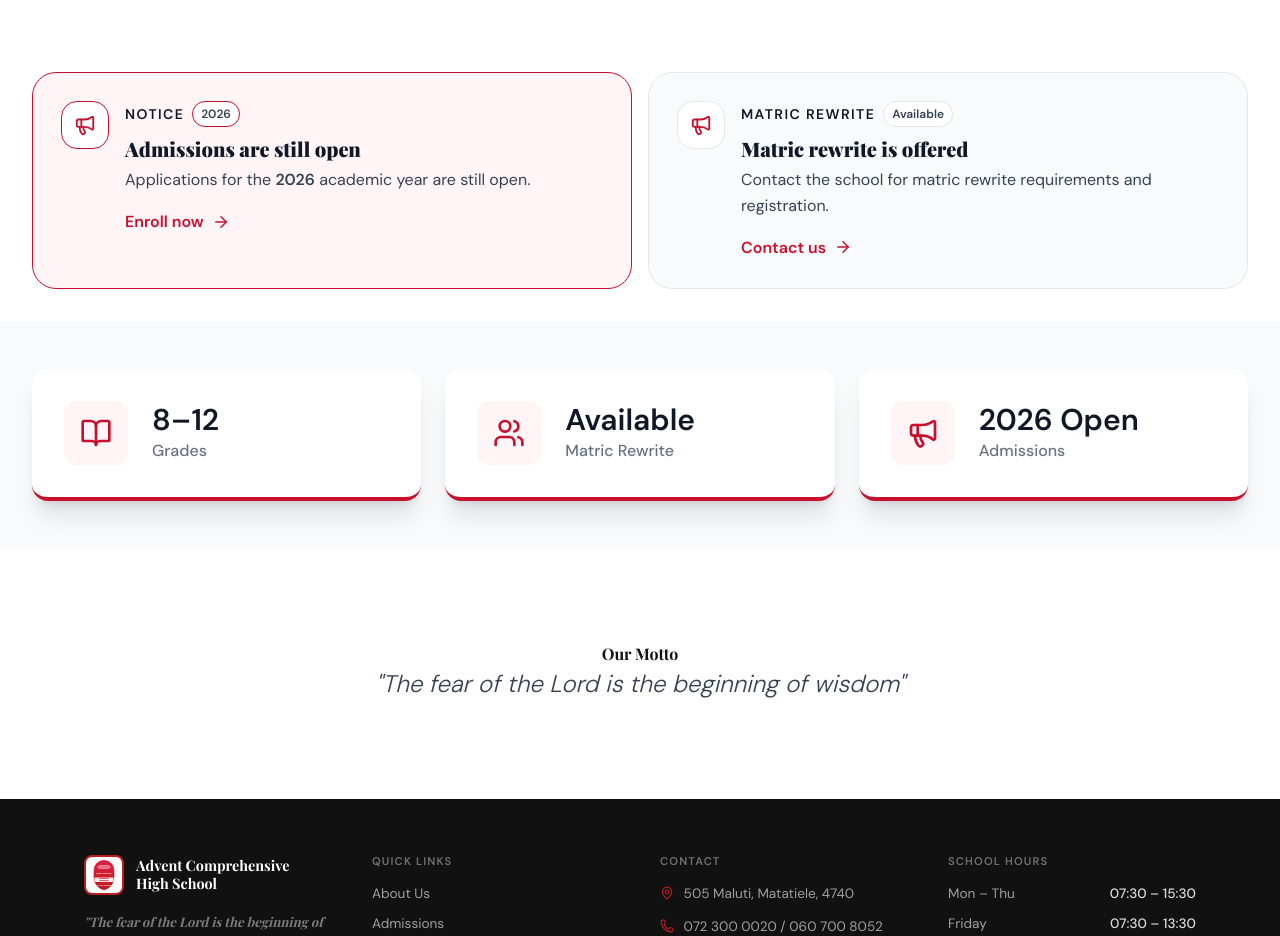
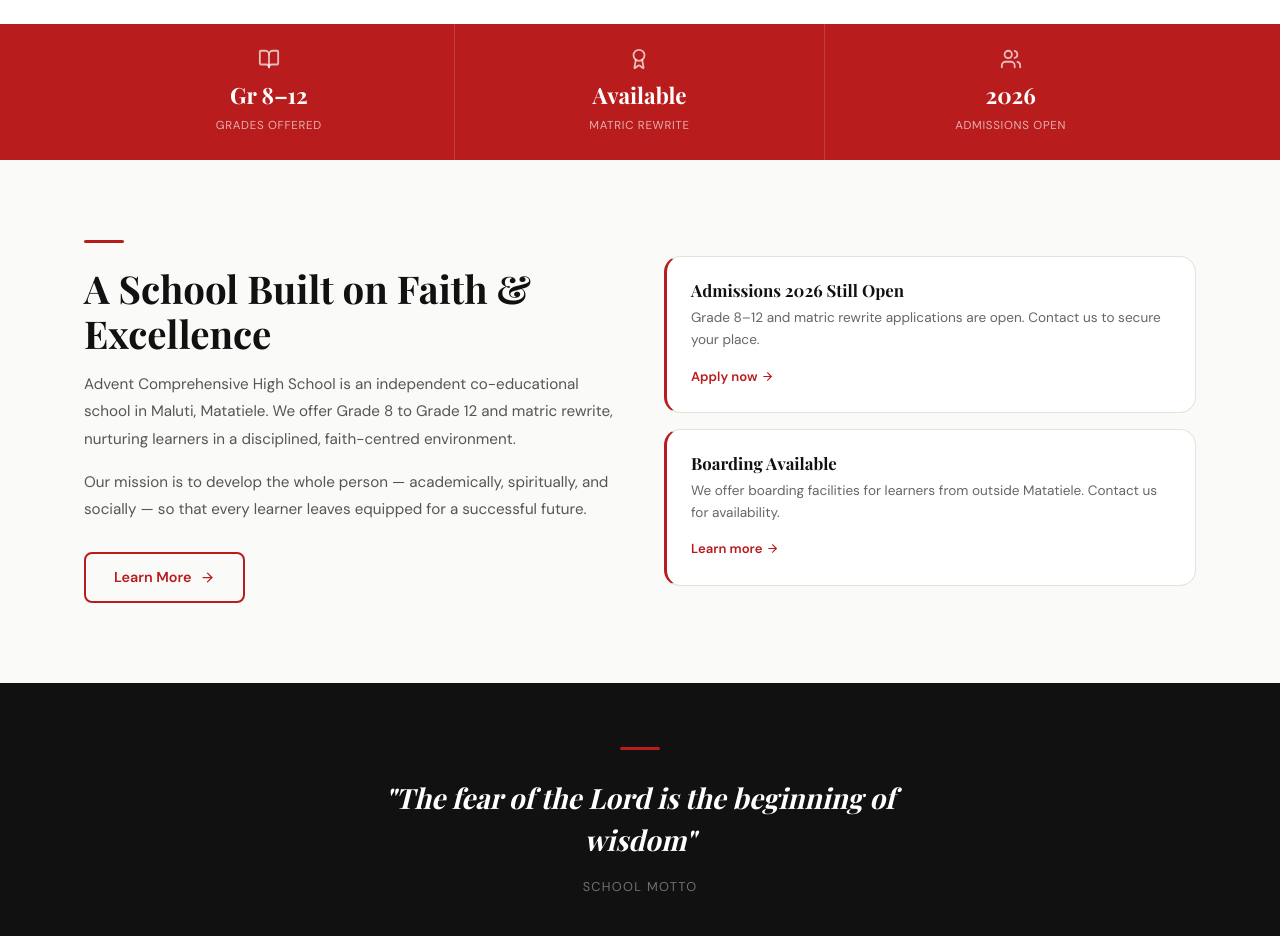
Before and after one commit to slmazwi-coder/advent-high-school, a React (Vite) app: page / in a window 1280 px wide. Shown: the part 1320-2256 px from the top of the page. Built offline with nearby package versions, Linux system fonts and the light colour scheme; a web font is replaced by a local one.

Commit message:
Update Home.tsx

```diff
--- a/src/pages/Home.tsx
+++ b/src/pages/Home.tsx
@@ -1,96 +1,106 @@
 import React from 'react';
-import { motion } from 'motion/react';
-import { BookOpen, Users, Megaphone, ArrowRight } from 'lucide-react';
+import { ArrowRight, BookOpen, Users, Award, Phone } from 'lucide-react';
 
 const stats = [
-  { label: 'Grades', value: '8–12', icon: BookOpen },
-  { label: 'Matric Rewrite', value: 'Available', icon: Users },
-  { label: 'Admissions', value: '2026 Open', icon: Megaphone },
+  { value: 'Gr 8–12', label: 'Grades Offered', icon: BookOpen },
+  { value: 'Available', label: 'Matric Rewrite', icon: Award },
+  { value: '2026', label: 'Admissions Open', icon: Users },
 ];
 
-export const Home = () => {
-  return (
-    <div className="flex flex-col">
-      <section className="py-10 sm:py-12 bg-white">
-        <div className="mx-auto max-w-7xl w-full px-4 sm:px-6 lg:px-8">
-          <div className="grid grid-cols-1 lg:grid-cols-2 gap-4">
-            <div className="rounded-3xl border border-[#C8102E] bg-[#FFF5F7] p-6 sm:p-7 flex gap-4 items-start">
-              <div className="p-3 rounded-2xl bg-white border border-[#C8102E] text-[#C8102E] shrink-0">
-                <Megaphone size={22} />
+export const Home = () => (
+  <div>
+    {/* Stats strip */}
+    <section style={{ background: '#B91C1C' }}>
+      <div className="container-narrow" style={{ display: 'grid', gridTemplateColumns: 'repeat(3, 1fr)' }}>
+        {stats.map((s, i) => (
+          <div key={i} style={{
+            padding: '1.5rem 1rem',
+            display: 'flex',
+            flexDirection: 'column',
+            alignItems: 'center',
+            textAlign: 'center',
+            borderRight: i < stats.length - 1 ? '1px solid rgba(255,255,255,0.15)' : 'none',
+          }}>
+            <s.icon size={22} style={{ color: 'rgba(255,255,255,0.7)', marginBottom: '0.5rem' }} />
+            <div style={{ fontFamily: 'var(--font-display)', fontWeight: 700, fontSize: 'clamp(1rem, 3vw, 1.4rem)', color: '#fff' }}>{s.value}</div>
+            <div style={{ fontFamily: 'var(--font-body)', fontSize: '0.72rem', color: 'rgba(255,255,255,0.65)', textTransform: 'uppercase', letterSpacing: '0.06em', marginTop: '0.2rem' }}>{s.label}</div>
           </div>
-              <div className="min-w-0">
-                <div className="flex flex-wrap items-center gap-2">
-                  <div className="text-sm font-black uppercase tracking-widest text-[#111827]">Notice</div>
-                  <span className="px-2 py-1 rounded-full text-xs font-bold bg-white border border-[#C8102E] text-gray-700">
-                    2026
-                  </span>
+        ))}
       </div>
-                <h3 className="text-xl font-extrabold text-gray-900 mt-2">Admissions are still open</h3>
-                <p className="text-gray-700 mt-1">
-                  Applications for the <span className="font-bold">2026</span> academic year are still open.
+    </section>
+
+    {/* Welcome */}
+    <section className="section-pad" style={{ background: '#FAFAF8' }}>
+      <div className="container-narrow">
+        <div style={{ display: 'grid', gridTemplateColumns: 'repeat(auto-fit, minmax(min(100%, 340px), 1fr))', gap: '3rem', alignItems: 'center' }}>
+          <div className="fade-up">
+            <div className="rule-accent" />
+            <h2 style={{ fontFamily: 'var(--font-display)', fontSize: 'clamp(1.6rem, 4vw, 2.4rem)', margin: '0 0 1rem', color: '#111' }}>
+              A School Built on Faith & Excellence
+            </h2>
+            <p style={{ color: '#555', lineHeight: 1.8, marginBottom: '1rem', fontSize: '0.95rem' }}>
+              Advent Comprehensive High School is an independent co-educational school in Maluti, Matatiele. We offer Grade 8 to Grade 12 and matric rewrite, nurturing learners in a disciplined, faith-centred environment.
             </p>
-                <a href="/admissions" className="mt-4 inline-flex items-center gap-2 text-[#C8102E] font-bold">
-                  Enroll now <ArrowRight size={18} />
+            <p style={{ color: '#555', lineHeight: 1.8, marginBottom: '1.75rem', fontSize: '0.95rem' }}>
+              Our mission is to develop the whole person — academically, spiritually, and socially — so that every learner leaves equipped for a successful future.
+            </p>
+            <a href="/about" className="btn btn-ghost">
+              Learn More <ArrowRight size={15} />
             </a>
           </div>
-            </div>
 
-            <div className="rounded-3xl border border-gray-200 bg-gray-50 p-6 sm:p-7 flex gap-4 items-start">
-              <div className="p-3 rounded-2xl bg-white border border-gray-200 text-[#C8102E] shrink-0">
-                <Megaphone size={22} />
-              </div>
-              <div className="min-w-0">
-                <div className="flex flex-wrap items-center gap-2">
-                  <div className="text-sm font-black uppercase tracking-widest text-[#111827]">Matric Rewrite</div>
-                  <span className="px-2 py-1 rounded-full text-xs font-bold bg-white border border-gray-200 text-gray-700">
-                    Available
-                  </span>
-                </div>
-                <h3 className="text-xl font-extrabold text-gray-900 mt-2">Matric rewrite is offered</h3>
-                <p className="text-gray-700 mt-1">
-                  Contact the school for matric rewrite requirements and registration.
-                </p>
-                <a href="/contact" className="mt-4 inline-flex items-center gap-2 text-[#C8102E] font-bold">
-                  Contact us <ArrowRight size={18} />
+          {/* Info cards */}
+          <div style={{ display: 'flex', flexDirection: 'column', gap: '1rem' }} className="fade-up delay-2">
+            {[
+              { title: 'Admissions 2026 Still Open', body: 'Grade 8–12 and matric rewrite applications are open. Contact us to secure your place.', cta: 'Apply now', href: '/admissions' },
+              { title: 'Boarding Available', body: 'We offer boarding facilities for learners from outside Matatiele. Contact us for availability.', cta: 'Learn more', href: '/boarding' },
+            ].map(card => (
+              <div key={card.title} className="card" style={{ borderLeft: '3px solid #B91C1C' }}>
+                <h3 style={{ fontFamily: 'var(--font-display)', fontSize: '1.05rem', fontWeight: 700, margin: '0 0 0.4rem', color: '#111' }}>{card.title}</h3>
+                <p style={{ fontSize: '0.85rem', color: '#666', margin: '0 0 0.75rem', lineHeight: 1.6 }}>{card.body}</p>
+                <a href={card.href} style={{ fontSize: '0.82rem', fontWeight: 600, color: '#B91C1C', display: 'inline-flex', alignItems: 'center', gap: '4px', textDecoration: 'none' }}>
+                  {card.cta} <ArrowRight size={13} />
                 </a>
               </div>
+            ))}
           </div>
         </div>
       </div>
     </section>
 
-      <section className="py-12 bg-gray-50 -mt-4 mx-auto max-w-7xl w-full px-4 sm:px-6 lg:px-8">
-        <div className="grid grid-cols-1 md:grid-cols-3 gap-6">
-          {stats.map((stat, i) => (
-            <motion.div
-              key={i}
-              initial={{ opacity: 0, y: 18 }}
-              whileInView={{ opacity: 1, y: 0 }}
-              viewport={{ once: true }}
-              transition={{ duration: 0.35, delay: i * 0.06 }}
-
-              className="bg-white p-8 rounded-2xl shadow-xl flex items-center gap-6 border-b-4 border-[#C8102E]"
-            >
-              <div className="p-4 bg-[#FFF5F7] rounded-xl text-[#C8102E]">
-                <stat.icon size={32} />
-              </div>
-              <div>
-                <p className="text-3xl font-bold text-gray-900">{stat.value}</p>
-                <p className="text-gray-500 font-medium">{stat.label}</p>
-              </div>
-            </motion.div>
-          ))}
+    {/* Motto banner */}
+    <section style={{ background: '#111111', padding: '4rem 1.25rem', textAlign: 'center' }}>
+      <div className="container-narrow" style={{ maxWidth: '600px' }}>
+        <div className="rule-accent" style={{ margin: '0 auto 1.25rem' }} />
+        <blockquote style={{ fontFamily: 'var(--font-display)', fontStyle: 'italic', fontSize: 'clamp(1.2rem, 3vw, 1.75rem)', color: '#fff', margin: 0, lineHeight: 1.5 }}>
+          "The fear of the Lord is the beginning of wisdom"
+        </blockquote>
+        <p style={{ marginTop: '1rem', color: 'rgba(255,255,255,0.4)', fontSize: '0.8rem', letterSpacing: '0.1em', textTransform: 'uppercase' }}>
+          School Motto
+        </p>
       </div>
     </section>
 
-      <section className="py-24 bg-white">
-        <div className="max-w-4xl mx-auto px-4 text-center">
-          <h2 className="section-title">Our Motto</h2>
-          <p className="text-2xl text-gray-700 leading-relaxed font-light italic">
-            "The fear of the Lord is the beginning of wisdom"
+    {/* Contact CTA */}
+    <section className="section-pad" style={{ background: '#FAFAF8' }}>
+      <div className="container-narrow" style={{ display: 'flex', flexWrap: 'wrap', alignItems: 'center', justifyContent: 'space-between', gap: '1.5rem' }}>
+        <div>
+          <h3 style={{ fontFamily: 'var(--font-display)', fontSize: 'clamp(1.2rem, 3vw, 1.6rem)', margin: '0 0 0.4rem', color: '#111' }}>
+            Have questions?
+          </h3>
+          <p style={{ color: '#666', margin: 0, fontSize: '0.9rem' }}>
+            We're happy to help with admissions, fees, or anything else.
           </p>
+        </div>
+        <div style={{ display: 'flex', gap: '0.75rem', flexWrap: 'wrap' }}>
+          <a href="tel:0723000020" className="btn btn-primary">
+            <Phone size={15} /> Call Us
+          </a>
+          <a href="/contact" className="btn btn-ghost">
+            Contact Page <ArrowRight size={15} />
+          </a>
+        </div>
       </div>
     </section>
   </div>
 );
-};
```
Lines whose indentation alone changed are shown as unchanged.
